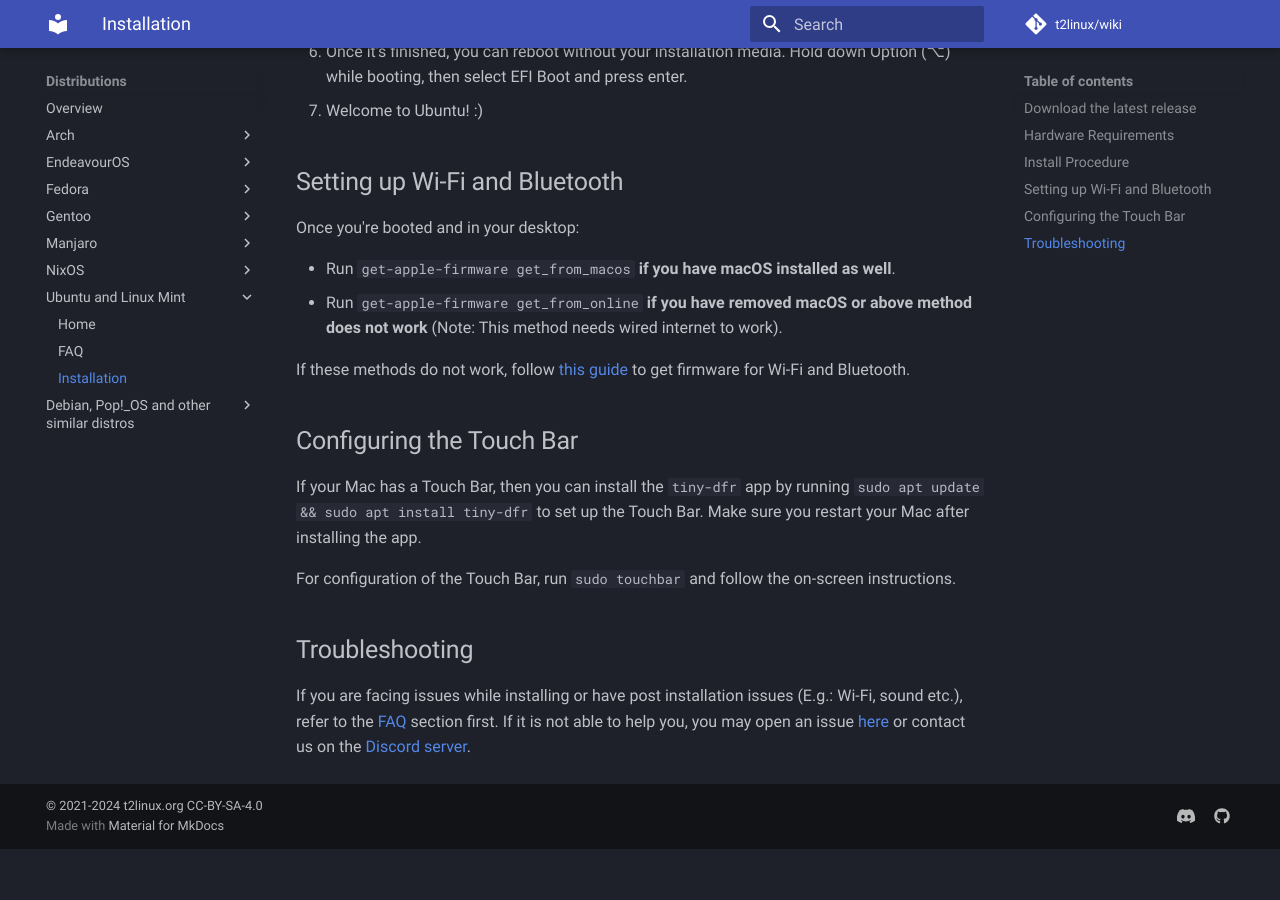
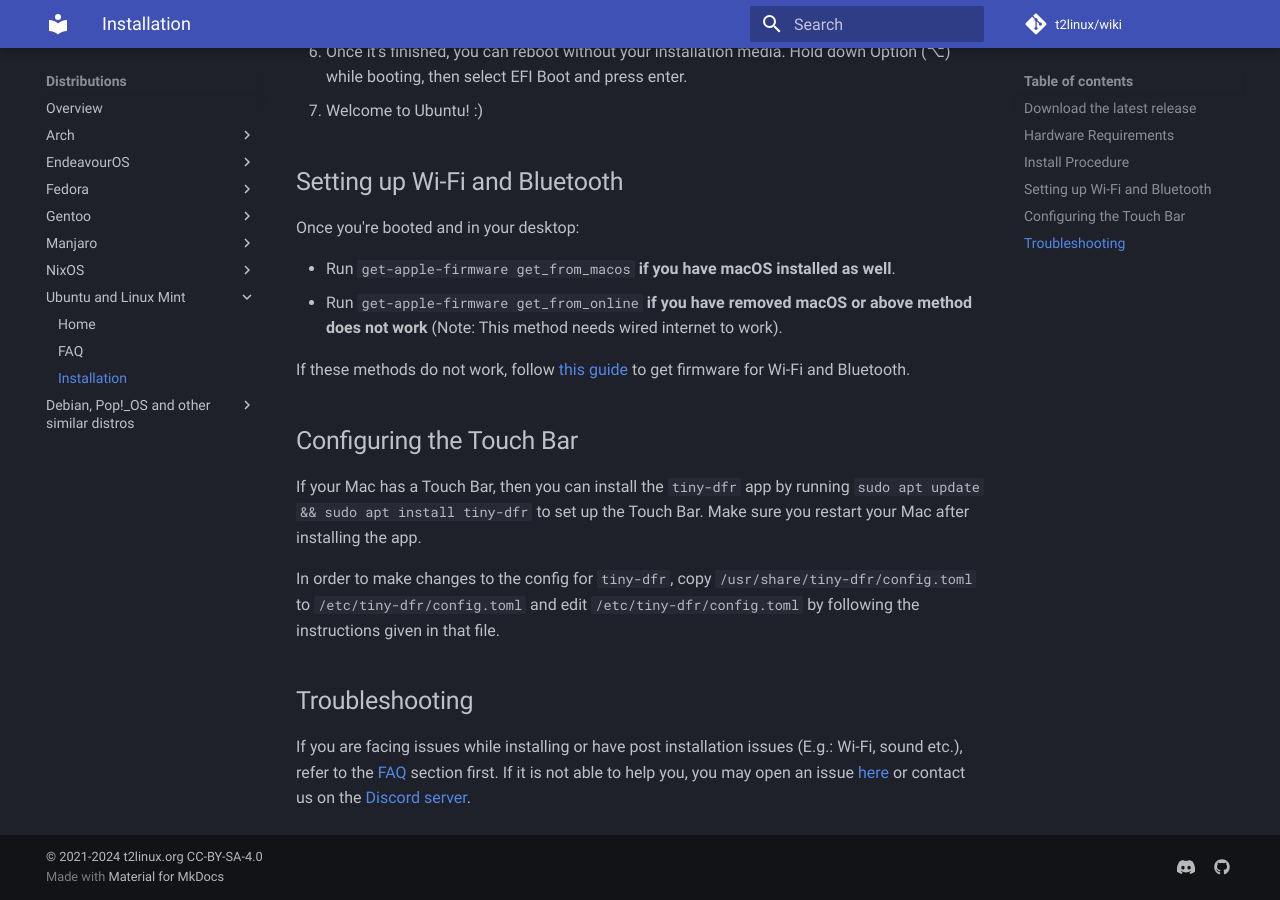
Before and after one commit to t2linux/wiki, an MkDocs documentation site: the page built from docs/distributions/ubuntu/installation.md, in a window 1280 px wide and 900 px high, scrolled down 1385 px. Built offline with MkDocs 1.6.1 and Material for MkDocs 9.7.7, drawn with Linux system fonts in a browser that asks for light colours; comment, search, counter and statistics services are not loaded; before the commit the page ends 2234 px from its top, so only the background shows below that.

Commit message:
Ubuntu: Update tiny-dfr instructions

```diff
--- a/docs/distributions/ubuntu/installation.md
+++ b/docs/distributions/ubuntu/installation.md
@@ -51,7 +51,7 @@ If these methods do not work, follow [this guide](https://wiki.t2linux.org/guide
 
 If your Mac has a Touch Bar, then you can install the `tiny-dfr` app by running `sudo apt update && sudo apt install tiny-dfr` to set up the Touch Bar. Make sure you restart your Mac after installing the app.
 
-For configuration of the Touch Bar, run `sudo touchbar` and follow the on-screen instructions.
+In order to make changes to the config for `tiny-dfr`, copy `/usr/share/tiny-dfr/config.toml` to `/etc/tiny-dfr/config.toml` and edit `/etc/tiny-dfr/config.toml` by following the instructions given in that file.
 
 ## Troubleshooting
 
```
